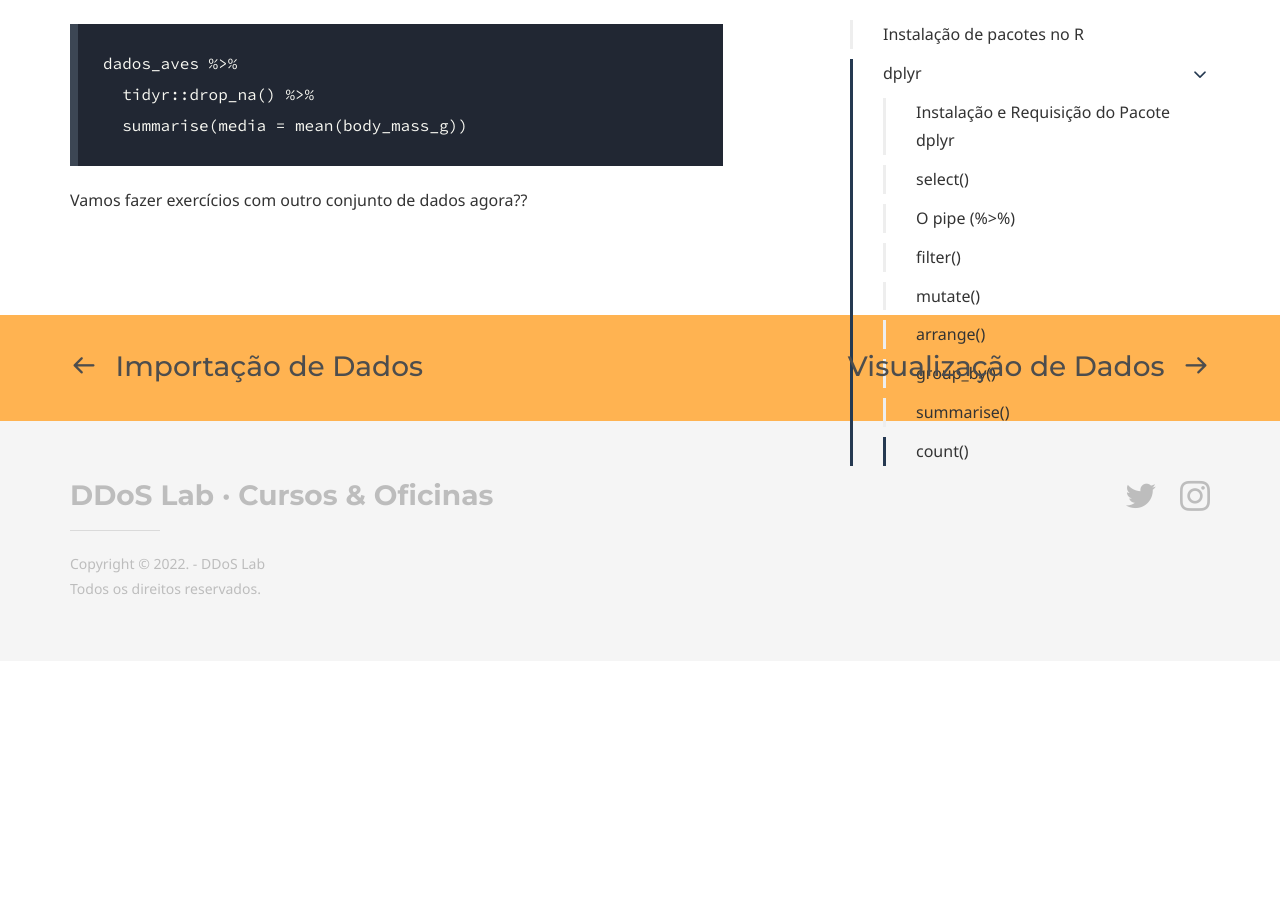
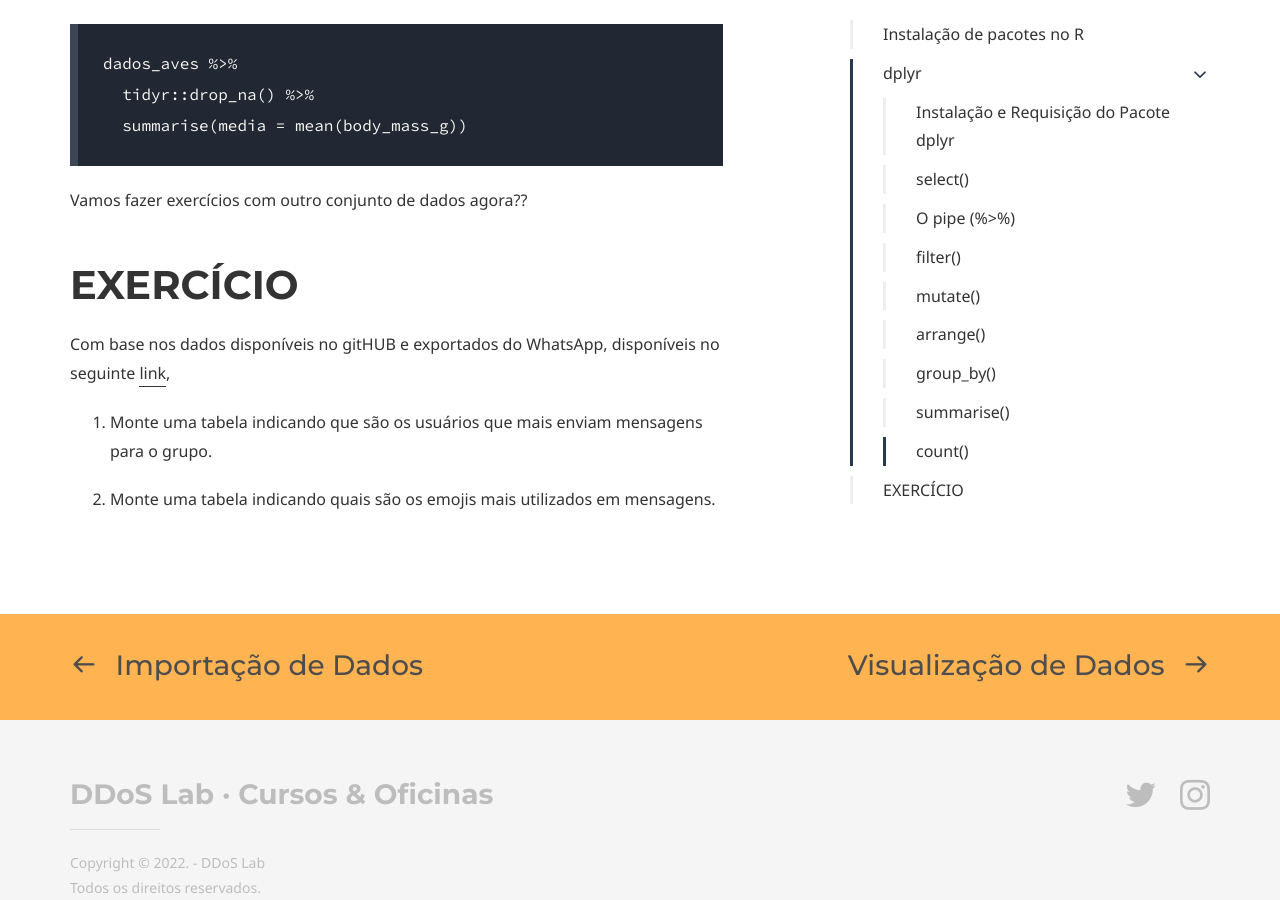
Before and after one commit to coLAB-UFF/docs, a Jekyll site: the page built from rwhatsapp_03.md, in a window 1280 px wide and 900 px high, scrolled down 7550 px. Built offline with Jekyll 4.4.1, drawn with Linux system fonts in a browser that asks for light colours; some web fonts are replaced; before the commit the page ends 8211 px from its top, so only the background shows below that.

Commit message:
Update rwhatsapp_03.md

````diff
--- a/rwhatsapp_03.md
+++ b/rwhatsapp_03.md
@@ -238,3 +238,12 @@ dados_aves %>%
 ```
 
 Vamos fazer exercícios com outro conjunto de dados agora??
+
+
+# EXERCÍCIO
+
+Com base nos dados disponíveis no gitHUB e exportados do WhatsApp, disponíveis no seguinte [link](https://raw.githubusercontent.com/ombudsmanviktor/workshop_rstats/main/aula8/Conversa%20do%20WhatsApp%20com%20Rstats.txt),
+
+1. Monte uma tabela indicando que são os usuários que mais enviam mensagens para o grupo.
+
+2. Monte uma tabela indicando quais são os emojis mais utilizados em mensagens.
````
